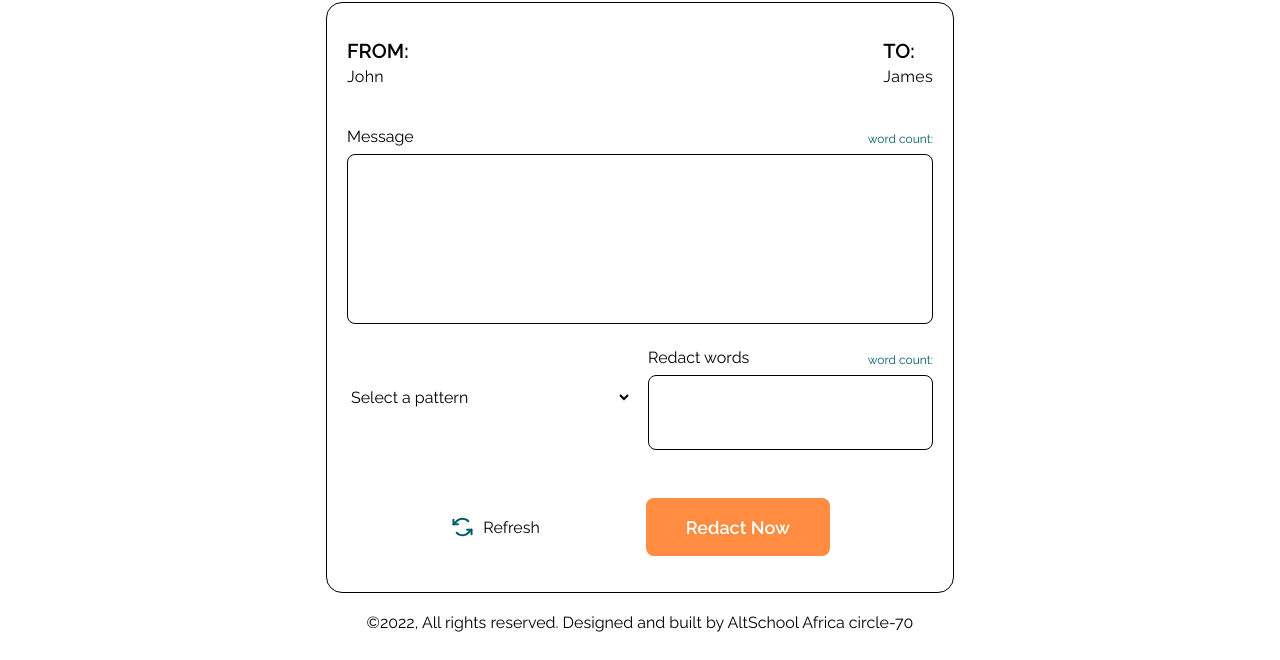
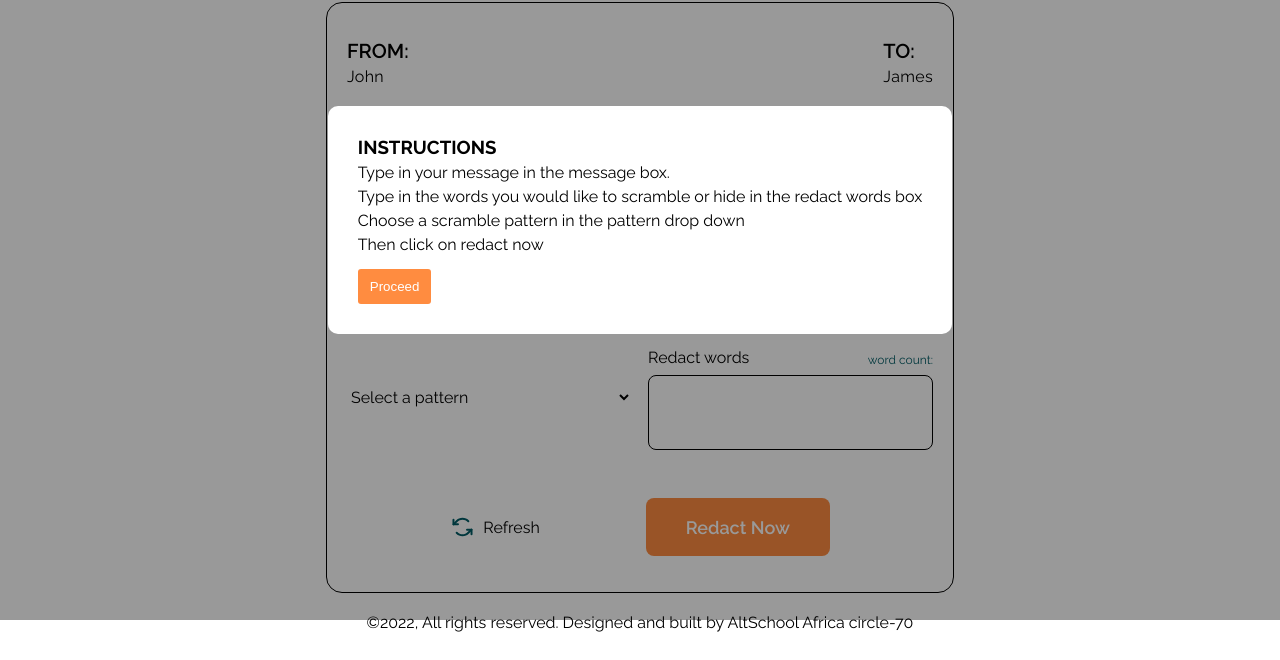
Before and after one commit to PreciousOritsedere/Redactr-Hackathon-Circle-70-, a plain HTML site: page index.html in a window 1280 px wide. Shown: the part 180-840 px from the top of the page. Drawn offline with Linux system fonts and the light colour scheme.

Commit message:
worked on the about page and modal

```diff
--- a/app.js
+++ b/app.js
@@ -6,14 +6,15 @@ const redactCount = document.getElementById("redact-count");
 const refresh = document.getElementById("refresh");
 const redactnowBtn = document.getElementById("redactnow-btn");
 const patternError = document.getElementById("pattern-error");
-
+const proceedBtn = document.getElementById("proceedBtn");
+const instrModal = document.getElementById("instrModal");
 // new result array
 let newResult = [];
 
 // Event for refreshing the form inputs
 refresh?.addEventListener("click", refreshFun);
 redactnowBtn?.addEventListener("click", redactWordFunc);
-
+proceedBtn?.addEventListener("click", proceedBtnFunc);
 // redact logic
 function redactWordFunc(e) {
   e.preventDefault();
@@ -148,3 +149,7 @@ function refreshFun(e) {
   localStorage.removeItem("redactResult");
   window.location.reload();
 }
+function proceedBtnFunc(e) {
+  e.preventDefault();
+  instrModal.style.display = "none";
+}
--- a/index.html
+++ b/index.html
@@ -96,6 +96,19 @@
         </section>
       </main>
     </div>
+    <div class="instr-modals" id="instrModal">
+      <div class="instr-details">
+        <h3>INSTRUCTIONS</h3>
+        <p>Type in your message in the message box.</p>
+        <p>
+          Type in the words you would like to scramble or hide in the redact
+          words box
+        </p>
+        <p>Choose a scramble pattern in the pattern drop down</p>
+        <p>Then click on redact now</p>
+        <button id="proceedBtn">Proceed</button>
+      </div>
+    </div>
     <footer class="footer">
       <p class="copyright">
         &copy;<span id="year">2020</span>, All rights reserved. Designed and
--- a/style.css
+++ b/style.css
@@ -1,6 +1,6 @@
 /* Global */
 /* @import url("https://fonts.googleapis.com/css2?family=Barlow+Semi+Condensed:wght@500;600&family=Quicksand:wght@400;500;600;700&display=swap"); */
-@import url('https://fonts.googleapis.com/css2?family=Raleway:ital,wght@0,400;0,500;0,600;0,700;0,800;1,400&display=swap');
+@import url("https://fonts.googleapis.com/css2?family=Raleway:ital,wght@0,400;0,500;0,600;0,700;0,800;1,400&display=swap");
 
 :root {
   --b-color: #000000;
@@ -12,7 +12,9 @@ html {
   height: 100%;
 }
 
-*, *::before, *::after {
+*,
+*::before,
+*::after {
   margin: 0;
   padding: 0;
   box-sizing: border-box;
@@ -24,7 +26,8 @@ html {
   gap: 20px;
 }
 
-ul, a {
+ul,
+a {
   list-style: none;
   text-decoration: none;
   color: currentColor;
@@ -45,7 +48,7 @@ img {
 body {
   background: var(--w-color);
   /* height: 100vh; */
-  font-family: 'Raleway', sans-serif;
+  font-family: "Raleway", sans-serif;
   display: flex;
   flex-direction: column;
   gap: 48px;
@@ -77,7 +80,9 @@ select {
   padding-right: 0;
 }
 
-.logo,.main, .nav-list {
+.logo,
+.main,
+.nav-list {
   padding: 0 20px;
 }
 
@@ -156,8 +161,6 @@ select {
     z-index: 5;
   }
 
-
-
   .hamburger .line1,
   .hamburger .line3 {
     height: 2px;
@@ -188,7 +191,7 @@ select {
     align-items: center;
   }
 
-  .nav-list>*+* {
+  .nav-list > * + * {
     margin-top: 40px;
   }
 
@@ -218,7 +221,8 @@ select {
 }
 
 .section1-container,
-.section2-container, .wrapper {
+.section2-container,
+.wrapper {
   /* padding: 0px 20px 0 20px; */
   max-width: 1200px;
   width: 100%;
@@ -353,7 +357,6 @@ start here */
   cursor: pointer;
 }
 
-
 .redactnow-btn {
   background-color: #ff8c40;
   border: none;
@@ -389,10 +392,10 @@ start here */
 /* animation */
 @keyframes roll {
   0% {
-    transform: rotate(0turn)
+    transform: rotate(0turn);
   }
   100% {
-    transform: rotate(1turn)
+    transform: rotate(1turn);
   }
 }
 
@@ -466,11 +469,11 @@ start here */
   font-size: 32px;
   border-radius: 20px;
   padding: 0 30px 30px;
-  background-color: #FF8C3F;
-  box-shadow:  0 2px 5px rgba(0, 0, 0, 0.4);
-  transform: translate(-50%, -50% );
+  background-color: #ff8c3f;
+  box-shadow: 0 2px 5px rgba(0, 0, 0, 0.4);
+  transform: translate(-50%, -50%);
 }
-.popup{
+.popup {
   display: flex;
   flex-direction: column;
   justify-content: center;
@@ -514,11 +517,11 @@ start here */
 }
 
 .special_accent {
-  color: #85586F;
+  color: #85586f;
 }
 
 .twitter {
-  color: #1DA1F2;
+  color: #1da1f2;
 }
 
 .linkedin {
@@ -562,7 +565,36 @@ start here */
 .italic {
   font-style: italic;
 }
+.instr-modals {
+  position: absolute;
+  top: 50%;
+  left: 50%;
+  transform: translate(-50%, -50%);
+  background: rgba(0, 0, 0, 0.4);
+  display: grid;
+  place-items: center;
+  width: 100%;
+  height: 100%;
+}
+.instr-details {
+  background-color: white;
+  color: #000;
+  padding: 30px;
+  border-radius: 10px;
+  margin: 0px 10px;
+}
+.instr-details p{
+  margin: 5px 0 ;
 
+}
+.instr-details button{
+  border: none;
+  padding:10px 12px;
+  background-color: #ff8c40;
+  color: white;
+  margin-top: 10px;
+  border-radius: 3px;
+}
 /* Precious code starts here */
 @media (min-width: 800px) {
   .logo {
@@ -588,17 +620,24 @@ start here */
     display: none;
   }
 
-    .nav__items,.github, .twitter, .linkedin {
+  .nav__items,
+  .github,
+  .twitter,
+  .linkedin {
     position: relative;
     padding-bottom: 1px;
   }
 
-    .nav__items:hover, .nav__items:hover .nav__link {
+  .nav__items:hover,
+  .nav__items:hover .nav__link {
     color: #005c65;
     font-weight: 600;
   }
 
-    .nav__items::after, .github::after, .twitter:after, .linkedin:after {
+  .nav__items::after,
+  .github::after,
+  .twitter:after,
+  .linkedin:after {
     content: "";
     position: absolute;
     width: 100%;
@@ -615,7 +654,10 @@ start here */
   }
 
   .nav__items:hover::after,
-    .nav__items:focus::after, .github:hover::after, .twitter:hover::after, .linkedin:hover::after {
+  .nav__items:focus::after,
+  .github:hover::after,
+  .twitter:hover::after,
+  .linkedin:hover::after {
     transform: scaleX(1);
     transform-origin: left;
     outline: none;
@@ -660,7 +702,8 @@ start here */
     gap: 24px;
   }
 
-  .action2, .actions {
+  .action2,
+  .actions {
     justify-content: center;
     gap: 106px;
   }
@@ -691,7 +734,7 @@ start here */
 
   .about-content {
     display: grid;
-    grid-template-columns: repeat(2, 1fr)
+    grid-template-columns: repeat(2, 1fr);
   }
 }
 /* Precious ends here */
```
Also changed, not shown: about.html (+2 -0 lines), team.html (+1 -1 lines). Lines whose indentation alone changed are shown as unchanged.
